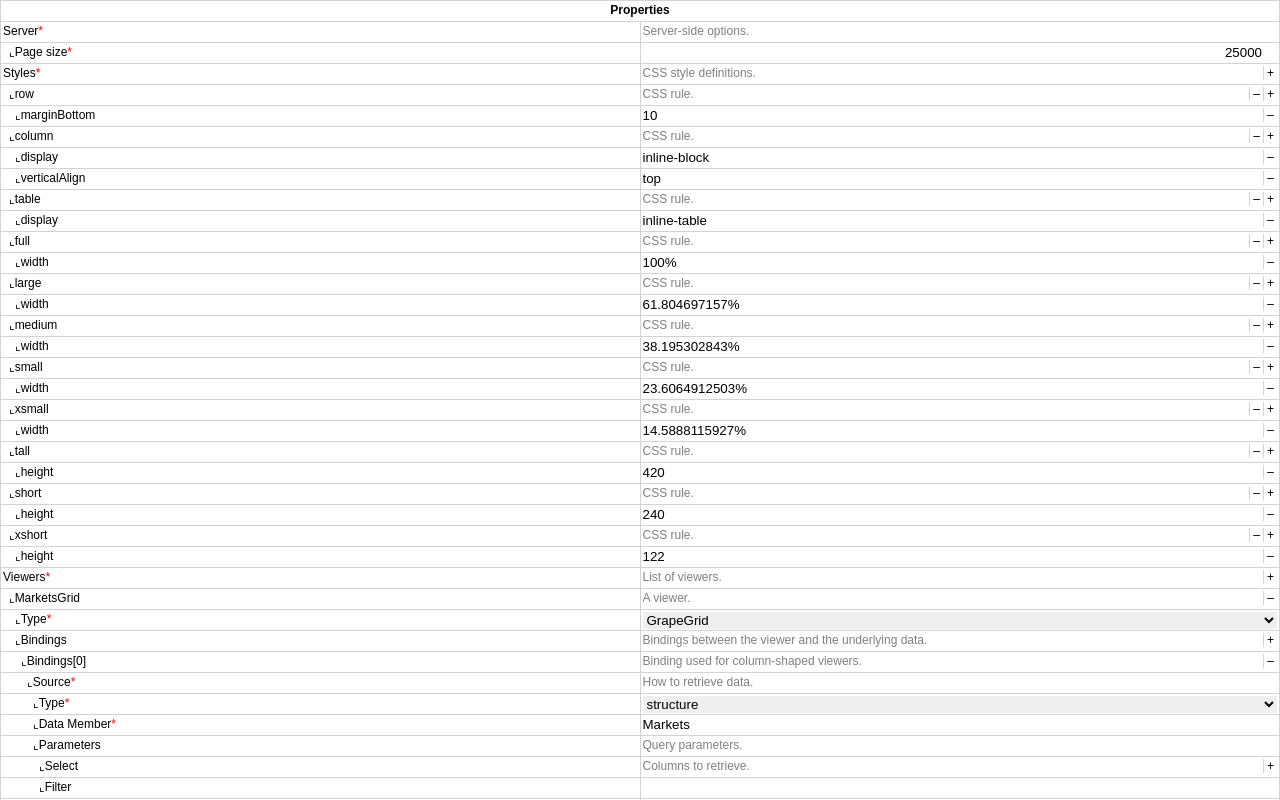
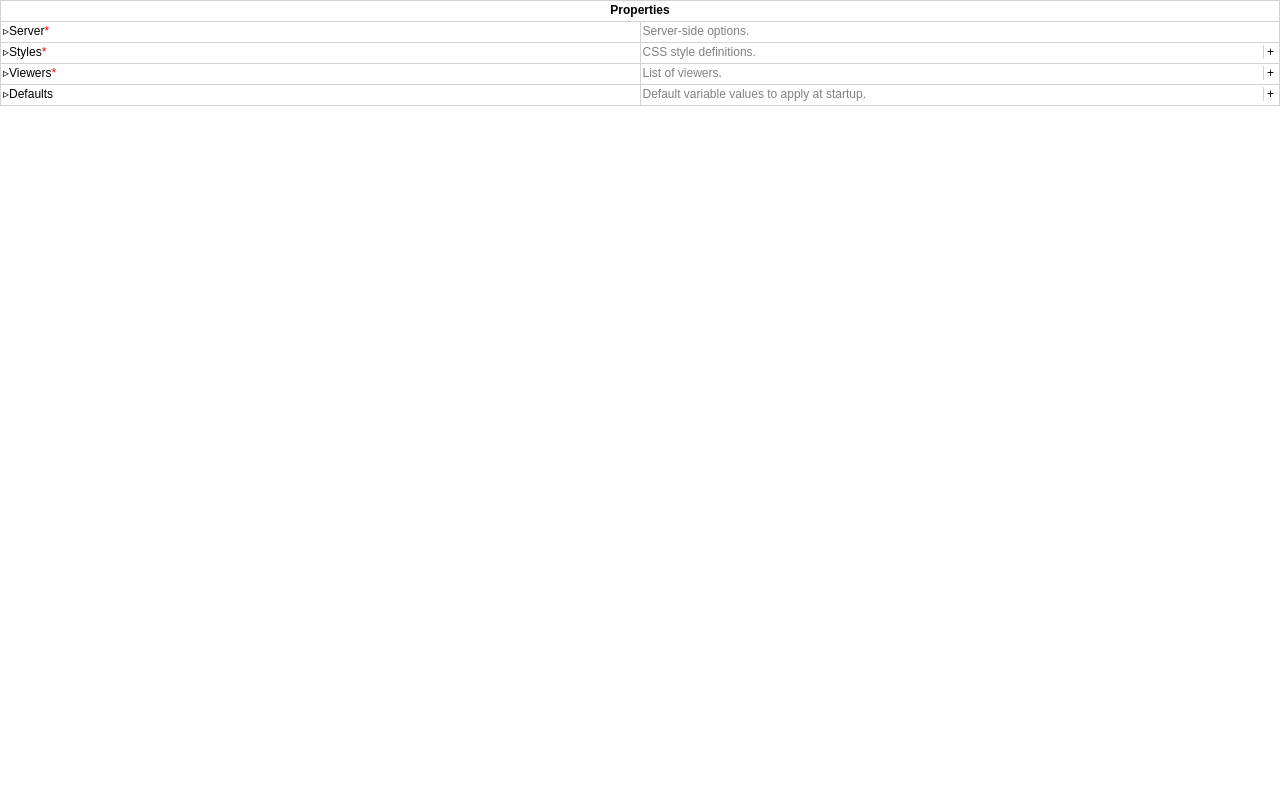
Before and after one commit to IngloriousCoderz/react-property-grid, a React (Create React App) app: page / in a window 1280 px wide. Shown: the top 800 px of the page. Built offline with nearby package versions, Linux system fonts and the light colour scheme.

Commit message:
Add expansion features
Note that some cases, such as Source, still do not work.

```diff
--- a/src/components/AdditionalPropertiesEditor.jsx
+++ b/src/components/AdditionalPropertiesEditor.jsx
@@ -1,7 +1,7 @@
 import React from 'react'
 import {connect} from 'react-redux'
 
-import {matchSchema} from '../utilities'
+import {dereference, matchSchema} from '../utilities'
 import {subpath, last} from '../utilities/path'
 import PropertyEditor from './PropertyEditor'
 
@@ -9,6 +9,8 @@ const AdditionalPropertiesEditor = ({schema, data, path, rootSchema}) => {
   if (schema == null || schema === false || data == null) {
     return null
   }
+
+  schema = dereference(schema, rootSchema)
 
   return (
     <div>
--- a/src/components/AnyOfEditor.jsx
+++ b/src/components/AnyOfEditor.jsx
@@ -4,13 +4,13 @@ import {connect} from 'react-redux'
 import {matchSchema} from '../utilities'
 import PropertyEditor from './PropertyEditor'
 
-const AnyOfEditor = ({schema, data, path, rootSchema}) => {
-  if (schema == null || data == null) {
+const AnyOfEditor = ({schemas, data, path, rootSchema}) => {
+  if (schemas == null || data == null) {
     return null
   }
 
-  const selectedSchema = matchSchema(schema, data, rootSchema)
-  return <PropertyEditor schema={selectedSchema} data={data} path={path} canRemove={true} />
+  const schema = matchSchema(schemas, data, rootSchema)
+  return <PropertyEditor schema={schema} data={data} path={path} canRemove={true} />
 }
 
 export default connect(({rootSchema}) => ({rootSchema}))(AnyOfEditor)
--- a/src/components/ArrayEditor.jsx
+++ b/src/components/ArrayEditor.jsx
@@ -5,19 +5,20 @@ import {addItem, removeItem} from '../actions'
 import {last, subpath} from '../utilities/path'
 import Summary from './Summary'
 import PropertyEditor from './PropertyEditor'
+import Expandable from './Expandable'
 
-const ArrayEditor = ({schema, data, title, path, required, canRemove, addItem, removeItem}) => {
+const ArrayEditor = ({schema, data, title, path, required, expanded, toggleExpanded, canRemove, addItem, removeItem}) => {
   const canAddOrRemoveItems = schema.additionalItems !== false
   return (
     <div>
-      <Summary schema={schema} data={data} title={title} path={path} required={required} canAdd={canAddOrRemoveItems} canRemove={canRemove} addItem={addItem} removeItem={removeItem} />
-      {data.map((item, index) => {
+      <Summary schema={schema} data={data} title={title} path={path} required={required} expanded={expanded} toggleExpanded={toggleExpanded} canAdd={canAddOrRemoveItems} canRemove={canRemove} addItem={addItem} removeItem={removeItem} />
+      {expanded ? data.map((item, index) => {
         const sub = subpath(path, index)
         const title = schema.title || last(sub)
           return <PropertyEditor key={sub} schema={schema.items} data={item} title={`${title}[${index}]`} path={sub} canRemove={canAddOrRemoveItems} />
-      })}
+      }) : null}
     </div>
   )
 }
 
-export default connect(() => ({}), {addItem, removeItem})(ArrayEditor)
+export default connect(() => ({}), {addItem, removeItem})(Expandable(ArrayEditor))
--- /dev/null
+++ b/src/components/Expandable.jsx
@@ -0,0 +1,21 @@
+import React, {Component} from 'react'
+
+const Expandable = Enhanced => class Expandable extends Component {
+  constructor(props) {
+    super(props)
+    this.state = {
+      expanded: false
+    }
+    this.toggleExpanded = this.toggleExpanded.bind(this)
+  }
+
+  toggleExpanded() {
+    this.setState({expanded: !this.state.expanded})
+  }
+
+  render() {
+    return <Enhanced expanded={this.state.expanded} toggleExpanded={this.toggleExpanded} {...this.props}/>
+  }
+}
+
+export default Expandable
--- a/src/components/ObjectEditor.jsx
+++ b/src/components/ObjectEditor.jsx
@@ -1,4 +1,4 @@
-import React from 'react'
+import React, {Component} from 'react'
 import {connect} from 'react-redux'
 
 import {addItem, removeItem} from '../actions'
@@ -6,17 +6,22 @@ import Summary from './Summary'
 import PropertiesEditor from './PropertiesEditor'
 import AdditionalPropertiesEditor from './AdditionalPropertiesEditor'
 import AnyOfEditor from './AnyOfEditor'
+import Expandable from './Expandable'
 
-const ObjectEditor = ({schema, data, title, path, required, canRemove, addItem, removeItem}) => {
+const ObjectEditor = ({schema, data, title, path, required, expanded, toggleExpanded, canRemove, addItem, removeItem}) => {
   const canAddOrRemoveProperties = schema.additionalProperties
   return (
     <div>
-      {title != null ? <Summary schema={schema} data={data} title={title} path={path} required={required} canAdd={canAddOrRemoveProperties} canRemove={canRemove} addItem={addItem} removeItem={removeItem} /> : null}
-      <PropertiesEditor schema={schema.properties} data={data} path={path} requireds={schema.required} />
-      <AdditionalPropertiesEditor schema={schema.additionalProperties} data={data} path={path} />
-      <AnyOfEditor schema={schema.anyOf} data={data} path={path} />
+      {title != null ? <Summary schema={schema} data={data} title={title} path={path} required={required} expanded={expanded} toggleExpanded={toggleExpanded} canAdd={canAddOrRemoveProperties} canRemove={canRemove} addItem={addItem} removeItem={removeItem} /> : null}
+      {expanded ?
+        <div>
+          <PropertiesEditor schema={schema.properties} data={data} path={path} requireds={schema.required} />
+          <AdditionalPropertiesEditor schema={schema.additionalProperties} data={data} path={path} />
+          <AnyOfEditor schema={schema.anyOf} data={data} path={path} />
+        </div>
+      : null}
     </div>
   )
 }
 
-export default connect(() => ({}), {addItem, removeItem})(ObjectEditor)
+export default connect(() => ({}), {addItem, removeItem})(Expandable(ObjectEditor))
--- a/src/components/PropertyEditor.jsx
+++ b/src/components/PropertyEditor.jsx
@@ -11,8 +11,8 @@ const PropertyEditor = ({schema, data, title, path, rootSchema, requireds, canRe
     return null
   }
 
-  const derefSchema = dereference(schema, rootSchema)
-  const type = getType(derefSchema)
+  schema = dereference(schema, rootSchema)
+  const type = getType(schema)
   data = data || getDefaultForType(type)
   const required = isRequired(path, requireds)
 
@@ -28,7 +28,7 @@ const PropertyEditor = ({schema, data, title, path, rootSchema, requireds, canRe
       Component = PrimitiveEditor
   }
 
-  return <Component schema={derefSchema} data={data} title={title} path={path} required={required} canRemove={canRemove} />
+  return <Component schema={schema} data={data} title={title} path={path} required={required} canRemove={canRemove} />
 }
 
 export default connect(({rootSchema}) => ({rootSchema}))(PropertyEditor)
--- a/src/components/WithCaption.jsx
+++ b/src/components/WithCaption.jsx
@@ -11,10 +11,10 @@ const label = {
   // fontWeight: 'bold'
 }
 
-const WithCaption = Component => ({schema, data, title, path, required, canRemove, canAdd, removeItem, addItem}) => (
+const WithCaption = Component => ({schema, data, title, path, required, expanded, toggleExpanded, canRemove, canAdd, removeItem, addItem}) => (
   <div style={row}>
     <div style={cell}>
-      <span dangerouslySetInnerHTML={{__html: asciiTree(path)}} />
+      <span dangerouslySetInnerHTML={{__html: asciiTree(path, expanded)}} onClick={toggleExpanded} />
       <span style={label}>{title}</span>
       {required ? <span style={redStar}>*</span> : null}
     </div>
--- a/src/utilities/path.js
+++ b/src/utilities/path.js
@@ -5,7 +5,8 @@ export const join = path => path.join(SEPARATOR)
 export const subpath = (path, key) => path != null ? `${path}${SEPARATOR}${key}` : key
 export const last = path => split(path).reverse()[0]
 export const level = path => split(path).length - 1
-export const asciiTree = path => {
+export const asciiTree = (path, expanded) => {
   const deep = level(path)
-  return deep ? `${'&ensp;'.repeat(deep)}&dlcorn;` : ''
+  const spacing = deep ? `${'&ensp;'.repeat(2 * deep)}` : ''//&dlcorn;
+  return expanded != null ? `${spacing}${expanded ? '&dtri;' : '&rtri;'}` : spacing
 }
```
